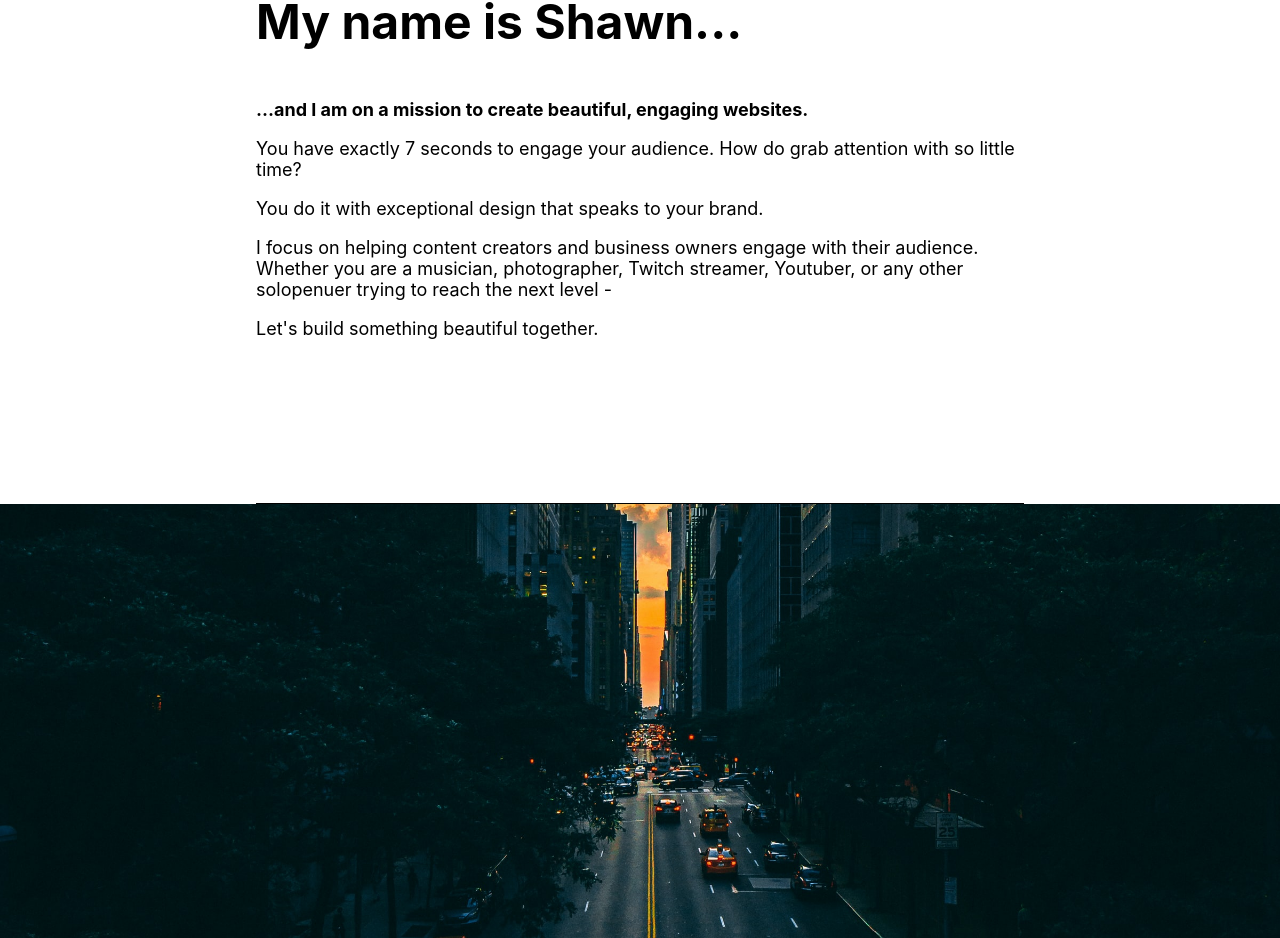
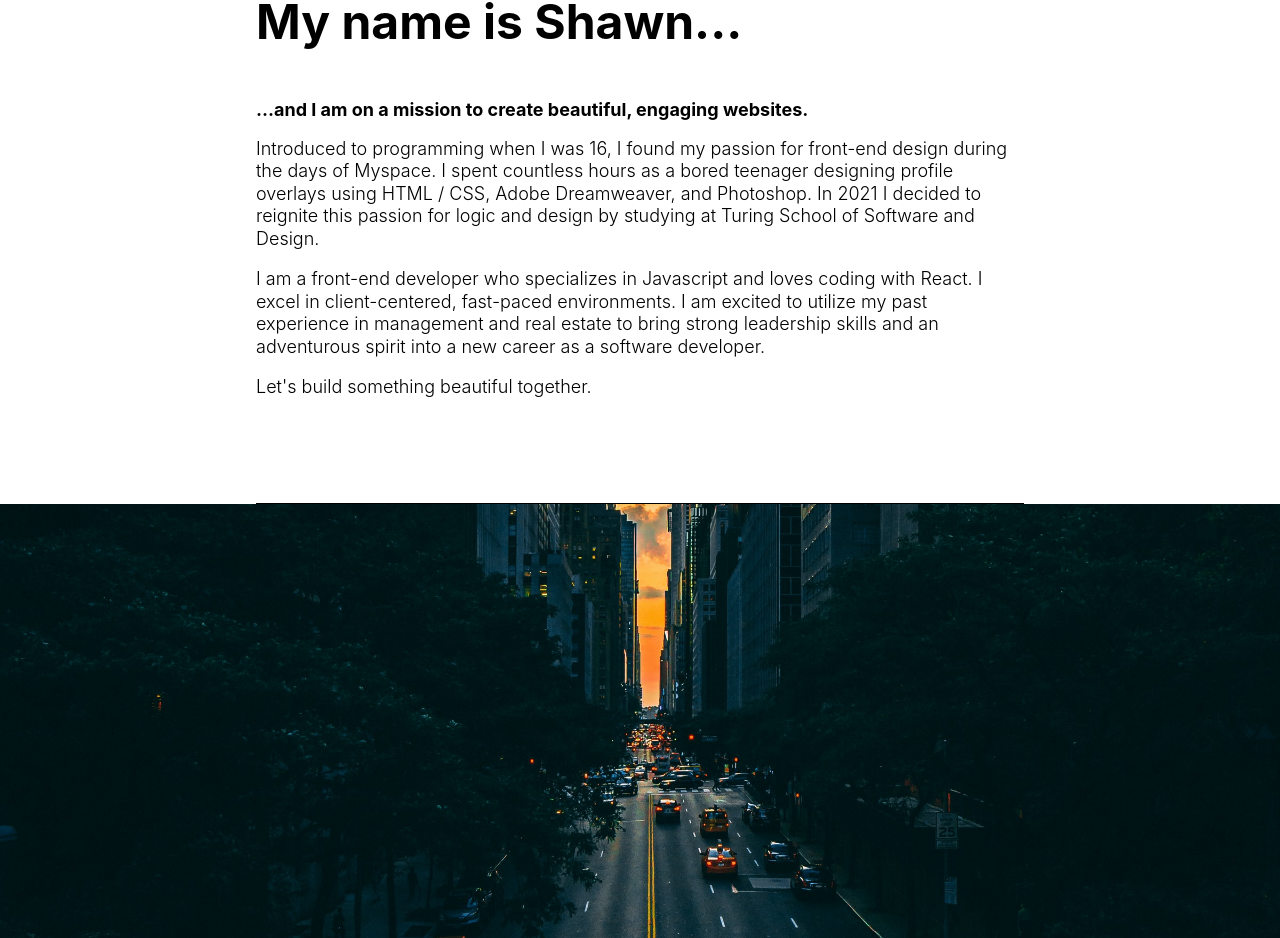
Before and after one commit to shawnmcmahon/portfolio, a React (Create React App) app: page / in a window 1280 px wide. Shown: the part 896-1834 px from the top of the page. Built offline with nearby package versions, Linux system fonts and the light colour scheme.

Commit message:
Input bio from LinkedIn on home page

```diff
--- a/src/Components/Home/Home.css
+++ b/src/Components/Home/Home.css
@@ -11,6 +11,12 @@
 .bio-intro-second {
   font-size: 18px;
   font-weight: bold;
+}
+
+.bio-text {
+  font-size: 18px;
+  font-weight: 300;
+  line-height: 1.25;
 }
 
 
--- a/src/Components/Home/Home.js
+++ b/src/Components/Home/Home.js
@@ -14,13 +14,11 @@ const Home = () => {
 
           <p className="bio-intro-second">...and I am on a mission to create beautiful, engaging websites. </p>
 
-          <p>You have exactly 7 seconds to engage your audience. How do grab attention with so little time?</p>
+          <p className="bio-text">Introduced to programming when I was 16, I found my passion for front-end design during the days of Myspace. I spent countless hours as a bored teenager designing profile overlays using HTML / CSS, Adobe Dreamweaver, and Photoshop. In 2021 I decided to reignite this passion for logic and design by studying at Turing School of Software and Design.</p>
 
-          <p>You do it with exceptional design that speaks to your brand.</p>
+          <p className="bio-text">I am a front-end developer who specializes in Javascript and loves coding with React. I excel in client-centered, fast-paced environments. I am excited to utilize my past experience in management and real estate to bring strong leadership skills and an adventurous spirit into a new career as a software developer.</p>
 
-          <p>I focus on helping content creators and business owners engage with their audience. Whether you are a musician, photographer, Twitch streamer, Youtuber, or any other solopenuer trying to reach the next level -</p>
-
-          <p>Let's build something beautiful together. </p>
+          <p className="bio-text">Let's build something beautiful together. </p>
         </section>
       </div>
       <div className="image-container">
--- a/src/Components/Project/Project.css
+++ b/src/Components/Project/Project.css
@@ -28,6 +28,8 @@
   flex-direction: column;
   align-items: center;
 }
+
+
 
 .preview-photo {
   width: 100%
```
